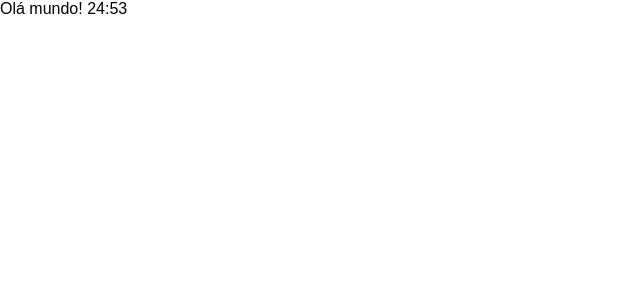
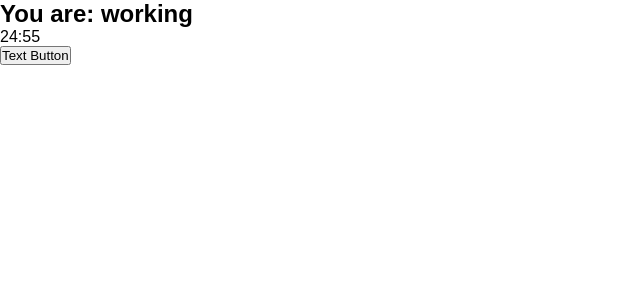
Before and after one commit to ronaldo-aquino/pomodoro-com-react-typescript, a React (Create React App) app: page / in a window 1280 px wide. Shown: the top 300 px of the page, without its empty margins (0-640 px from the left). Built offline with nearby package versions, Linux system fonts and the light colour scheme.

Commit message:
Criando os componentes Button e Timer

```diff
--- /dev/null
+++ b/src/components/button.tsx
@@ -0,0 +1,15 @@
+import React from 'react';
+
+interface Props {
+    text: string;
+    onClick?: () => void;
+    className?: string;
+}
+
+export function Button(props: Props): JSX.Element {
+    return (
+        <button onClick={props.onClick} className={props.className}>
+            {props.text}
+        </button>
+    );
+}
--- a/src/components/pomodoro-timer.tsx
+++ b/src/components/pomodoro-timer.tsx
@@ -1,6 +1,7 @@
 import React, { useState } from 'react';
 import { useInterval } from '../hooks/useInterval';
-import { secondsToTime } from '../utils/seconds-to-time';
+import { Button } from './button';
+import { Timer } from './timer';
 
 interface Props {
     defaultPomodoroTime: number;
@@ -13,5 +14,14 @@
         setMainTime(mainTime - 1);
     }, 1000);
 
-    return <div>Olá mundo! {secondsToTime(mainTime)}</div>;
+    return (
+        <div className="pomodoro">
+            <h2>You are: working</h2>
+            <Timer mainTime={mainTime} />
+            <Button
+                text="Text Button"
+                onClick={() => console.log('Boão clicakdo')}
+            />
+        </div>
+    );
 }
--- /dev/null
+++ b/src/components/timer.tsx
@@ -0,0 +1,10 @@
+import React from 'react';
+import { secondsToTime } from '../utils/seconds-to-time';
+
+interface Props {
+    mainTime: number;
+}
+
+export function Timer(props: Props): JSX.Element {
+    return <div className="timer">{secondsToTime(props.mainTime)}</div>;
+}
```
